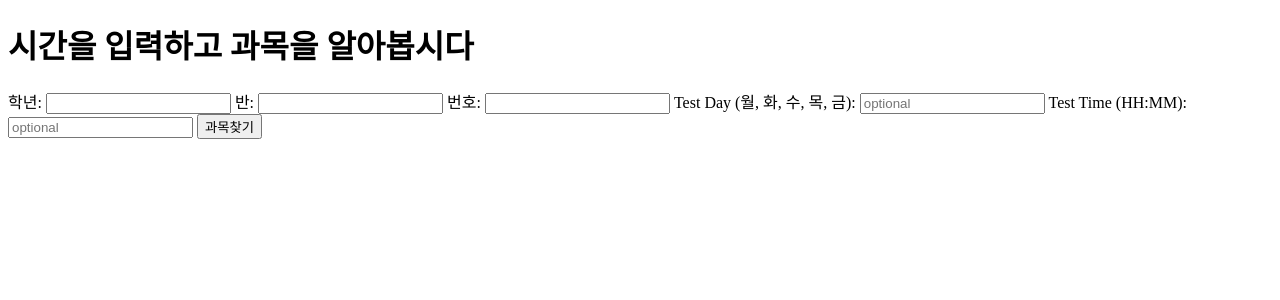
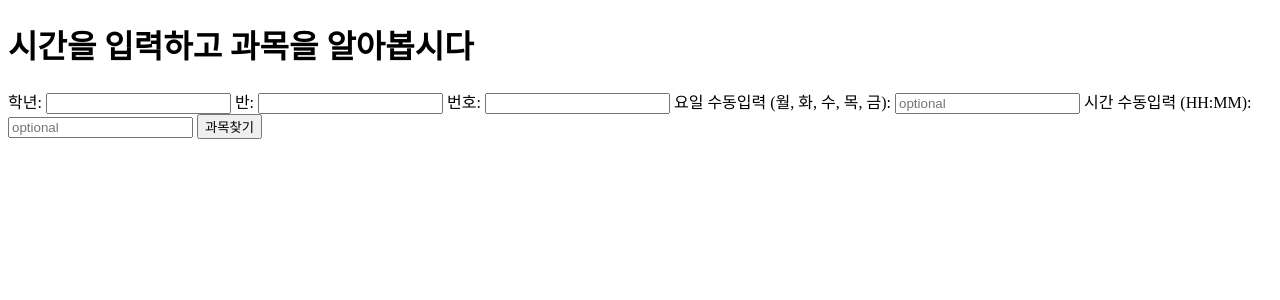
Before and after one commit to seereal-KJS/Time-Table-Inhun, a Flask app: page / in a window 1280 px wide. Shown: the top 300 px of the page. Run offline with Flask 3, Linux system fonts and the light colour scheme; parts of the project's set-up code (start-up, migrations or seed data) failed here and were passed over.

Commit message:
Update index.html

```diff
--- a/templates/index.html
+++ b/templates/index.html
@@ -13,9 +13,9 @@
         <input type="text" id="class_number" name="class_number" required>
         <label for="student_id">번호:</label>
         <input type="text" id="student_id" name="student_id" required>
-        <label for="test_day">Test Day (월, 화, 수, 목, 금):</label>
+        <label for="test_day">요일 수동입력 (월, 화, 수, 목, 금):</label>
         <input type="text" id="test_day" name="test_day" placeholder="optional">
-        <label for="test_time">Test Time (HH:MM):</label>
+        <label for="test_time">시간 수동입력 (HH:MM):</label>
         <input type="text" id="test_time" name="test_time" placeholder="optional">
         <button type="submit">과목찾기</button>
     </form>
```
